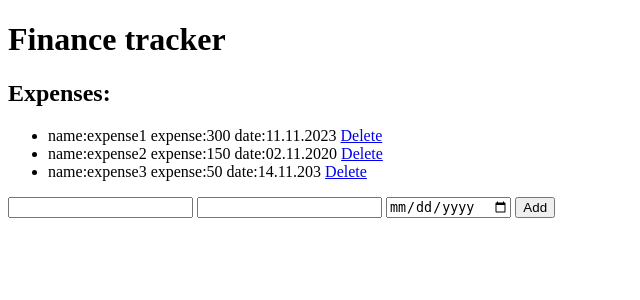
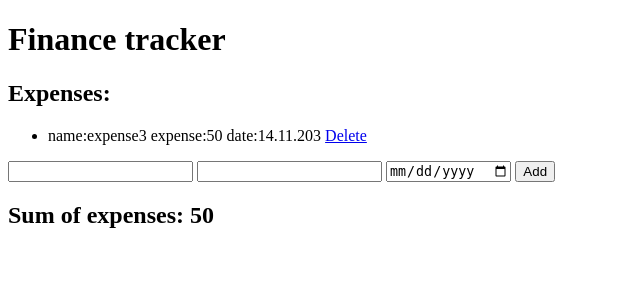
Before and after one commit to Arwers/finance-tracker, a Flask app: page / in a window 1280 px wide. Shown: the top 300 px of the page, without its empty margins (0-640 px from the left). Run offline with Flask 3, Linux system fonts and the light colour scheme.

Commit message:
index now show total sum of expenses

```diff
--- a/flaskr/templates/index.html
+++ b/flaskr/templates/index.html
@@ -28,6 +28,7 @@
     <input type="number" name="cost" />
     <input type="date" name="date" />
     <button type="submit">Add</button>
+    <h2>Sum of expenses: {{total_cost}}</h2>
   </form>
 </body>
 
```
